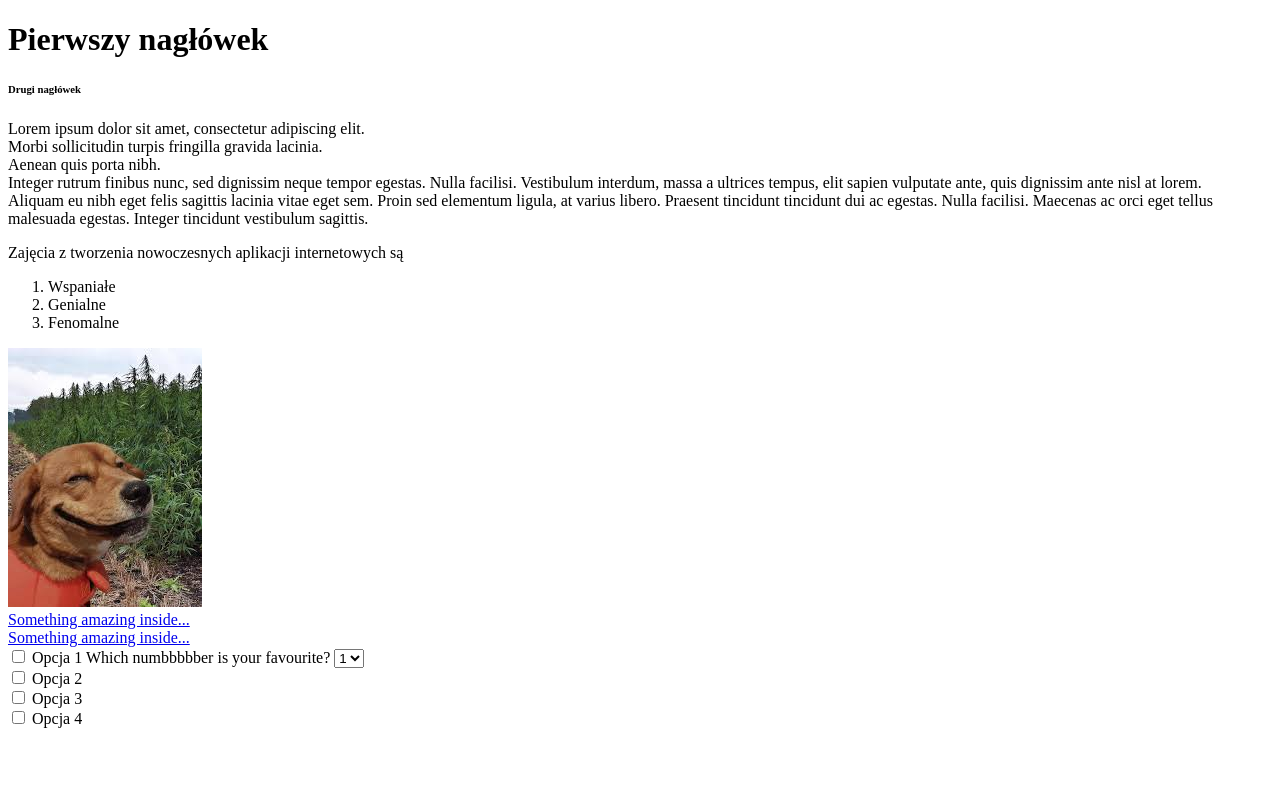
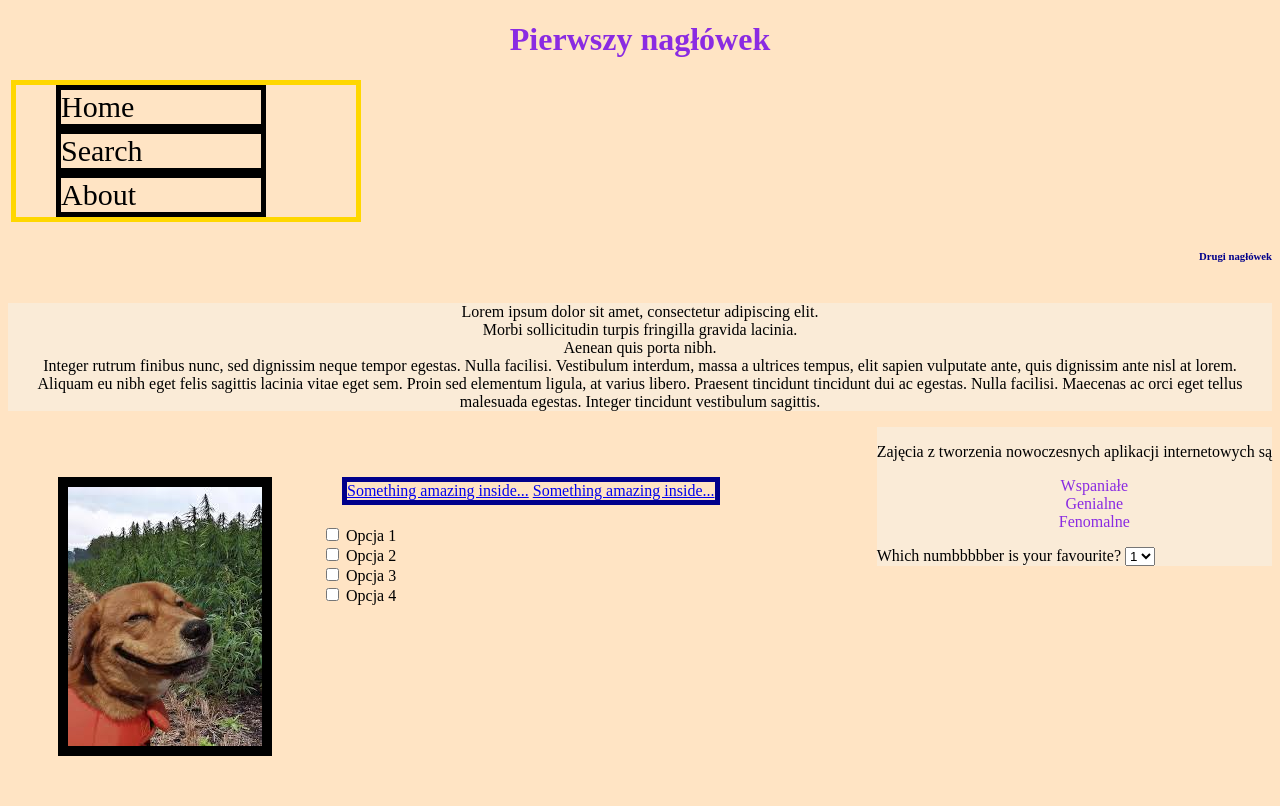
Before and after one commit to rybam/web2018_rybam, a website: page index.html in a window 1280 px wide. Drawn offline with Linux system fonts and the light colour scheme.

Commit message:
adding_css

```diff
--- a/index.html
+++ b/index.html
@@ -3,39 +3,38 @@
 	<head>
 		<meta charset ="UTF-8">
 		<title> Strona testowa </title>
+		<link rel="stylesheet" href="styles.css">
 	</head>
 	<body>
 
+		<div>
 			<h1> Pierwszy nagłówek </h1>
+            <ul id="menu">
+                <li><a class ="menu" href= "#" >Home</a></li>
+                <li><a class ="menu" href = "http://google.com" >Search</a></li>
+                <li><a class ="menu" href ="#about">About</a></li>
+            </ul>
+		</div>
 		<h6> Drugi nagłówek</h6>
-		<p> Lorem ipsum dolor sit amet, consectetur adipiscing elit.<br>
+		<div>
+            <p class = "content"> Lorem ipsum dolor sit amet, consectetur adipiscing elit.<br>
 			Morbi sollicitudin turpis fringilla gravida lacinia.<br>
 			Aenean quis porta nibh.<br>
 			Integer rutrum finibus nunc, sed dignissim neque tempor egestas. Nulla facilisi. Vestibulum interdum, massa a ultrices tempus, elit sapien vulputate ante, quis dignissim ante nisl at lorem. <br>
 			Aliquam eu nibh eget felis sagittis lacinia vitae eget sem. Proin sed elementum ligula, at varius libero. Praesent tincidunt tincidunt dui ac egestas. Nulla facilisi. Maecenas ac orci eget tellus malesuada egestas. Integer tincidunt vestibulum sagittis.
 
 		</p>
+        </div>
 
-		<p>Zajęcia z tworzenia nowoczesnych aplikacji internetowych są </p>
-	<ol>
+		<div class = "content">
+            <p>
+            Zajęcia z tworzenia nowoczesnych aplikacji internetowych są
+        </p>
+	<ol id = "list">
 		<li>Wspaniałe</li>
 		<li>Genialne</li>
 		<li>Fenomalne</li>
 	</ol>
-	<img src="zdj1.jpeg">
-		<br>
-	<a href="http://eelslap.com/">Something amazing inside...</a>
-		<br>
-		<a href="http://www.staggeringbeauty.com/">Something amazing inside...</a>
-		<br>
-	<div>
-		<label>
-		<input type="checkbox"
-			   name="opcja"
-			   value="Opcja1"
-		/> Opcja 1
-		</label>
-		<label>
             Which numbbbbber is your favourite?
             <select>
                 <option value="1">1</option>
@@ -44,31 +43,43 @@
                 <option value="4">4</option>
 
             </select>
-		</label>
+
         </div>
-	<div>
+
+        <div class = "new">
+
+            <img id = "photo" src="zdj1.jpeg">
+
+            <div id = "links">
+                <a href="http://eelslap.com/">Something amazing inside...</a>
+                <a href="http://www.staggeringbeauty.com/">Something amazing inside...</a>
+
+            </div>
+
+		<label>
+		<input type="checkbox"
+			   name="opcja"
+			   value="Opcja1"
+		/> Opcja 1 </label>
+
 		<label>
 			<input type="checkbox"
 				   name="opcja"
 				   value="Opcja2"
-			/> Opcja 2
-		</label>
-	</div>
-		<div>
+			/> Opcja 2 </label>
+
 			<label>
 			<input type="checkbox"
 				   name="opcja"
 				   value="Opcja3"
-			/> Opcja 3
-			</label>
-		</div>
-		<div>
+			/> Opcja 3 </label>
+
 		<label>
 			<input type="checkbox"
 				   name="opcja"
 				   value="Opcja4"
-			/> Opcja 4
-		</label>
+			/> Opcja 4 </label>
+
         </div>
 	</body>
 </html>
--- /dev/null
+++ b/styles.css
@@ -0,0 +1,89 @@
+div > h1 {
+
+text-align: center;
+color: blueviolet;
+}
+
+#menu {
+    display: block;
+    text-decoration: none;
+    color: white;
+    font-size: 30px;
+    margin: 3px;
+    border: gold 5px solid;
+    width: 300px;
+
+
+}
+li {
+    list-style:none;
+    display:block;
+}
+.menu {
+    display: block;
+    text-decoration: none;
+    color: black;
+    font-size: 30px;
+    border: black 5px solid;
+    width: 200px;
+
+}
+h6 {
+    float: right;
+    color: darkblue;
+    font-weight: bold
+}
+p {
+  text-align: center;
+}
+
+body {
+background-color: bisque;
+
+}
+.content {
+    float: right;
+    background-color: antiquewhite;
+    display: block;
+
+}
+
+#list {
+    text-align: center;
+    color: blueviolet;
+
+}
+
+#photo {
+
+    display:block;
+    margin: 50px;
+    border: black 10px solid;
+    float: left;
+
+
+
+}
+
+.new {
+    float: left;
+    display: block;
+
+}
+#links {
+    display: block;
+    margin: 20px;
+    margin-top: 50px;
+    border: darkblue 5px solid;
+    float: left;
+
+}
+label {
+    display: block;
+}
+
+button:hover {
+
+    border: 5px solid green;
+
+}
```
Lines whose indentation alone changed are shown as unchanged.
